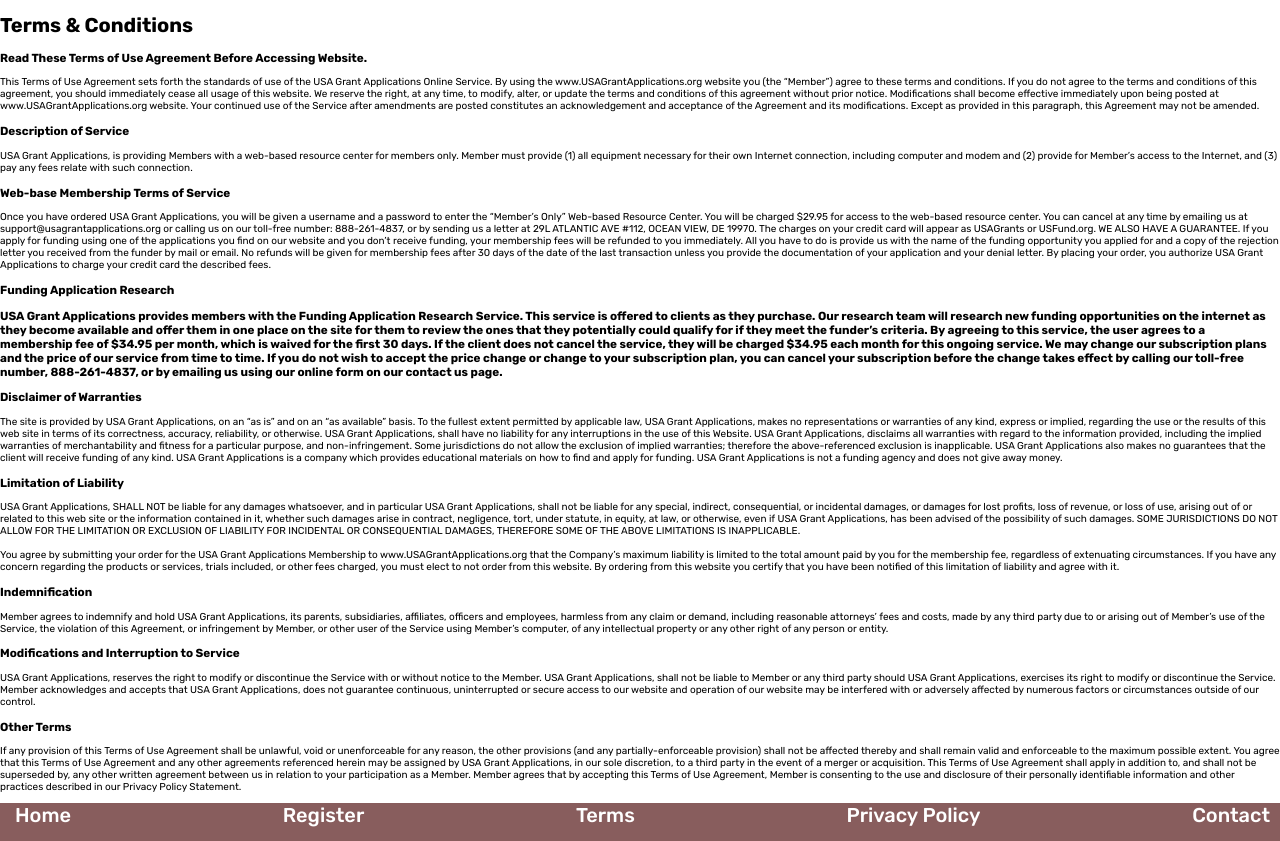
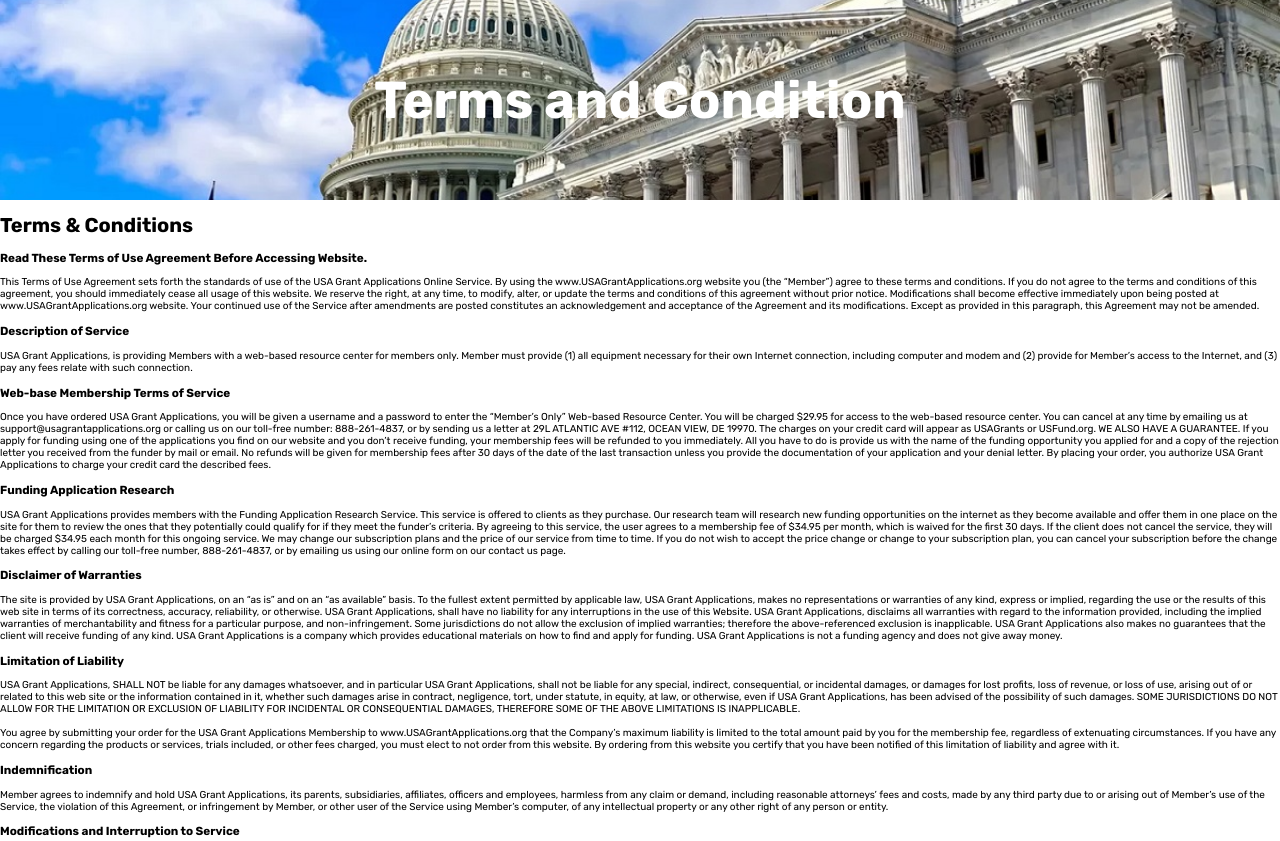
Before and after one commit to parishcrook/usagrant, a plain HTML site: page terms.html in a window 1280 px wide. Shown: the top 841 px of the page. Drawn offline with Linux system fonts and the light colour scheme.

Commit message:
Update terms.html

```diff
--- a/terms.html
+++ b/terms.html
@@ -10,38 +10,48 @@
 <link href="https://fonts.googleapis.com/css2?family=Rubik:wght@400;500;700&display=swap" rel="stylesheet">
 </head>
 <body>
-    <h1>
+    <div class="hero-image">
+        <div class="hero-text">
+
+    <h1>Terms and Condition</h1>
+</div>
+</div>
+    <h1 class="heading-terms">
         Terms & Conditions
 
     </h1>
     <h3>Read These Terms of Use Agreement Before Accessing Website. </h3>
-    <p>This Terms of Use Agreement sets forth the standards of use of the USA Grant Applications Online Service. By using the www.USAGrantApplications.org website you (the “Member”) agree to these terms and conditions. If you do not agree to the terms and conditions of this agreement, you should immediately cease all usage of this website. We reserve the right, at any time, to modify, alter, or update the terms and conditions of this agreement without prior notice.  Modifications shall become effective immediately upon being posted at www.USAGrantApplications.org website.  Your continued use of the Service after amendments are posted constitutes an acknowledgement and acceptance of
+    <p class="p-terms">This Terms of Use Agreement sets forth the standards of use of the USA Grant Applications Online Service. By using the www.USAGrantApplications.org website you (the “Member”) agree to these terms and conditions. If you do not agree to the terms and conditions of this agreement, you should immediately cease all usage of this website. We reserve the right, at any time, to modify, alter, or update the terms and conditions of this agreement without prior notice.  Modifications shall become effective immediately upon being posted at www.USAGrantApplications.org website.  Your continued use of the Service after amendments are posted constitutes an acknowledgement and acceptance of
         the Agreement and its modifications. Except as provided in this paragraph, this Agreement may not be amended.</p>
 <h3>Description of Service</h3>
-<p>USA Grant Applications, is providing Members with a web-based resource center for members only. Member must provide (1)  all equipment necessary for their own Internet connection, including computer
+<p class="p-terms">USA Grant Applications, is providing Members with a web-based resource center for members only. Member must provide (1)  all equipment necessary for their own Internet connection, including computer
     and modem and (2) provide for Member’s access to the Internet, and (3) pay any fees relate with such connection.</p>
     <h3>Web-base Membership Terms of Service  </h3>
-    <p>Once you have ordered USA Grant Applications, you will be given a username and a password to enter the “Member’s Only” Web-based Resource Center. You will be charged $29.95 for access to the web-based resource center. You can cancel at any time by emailing us at support@usagrantapplications.org or calling us on our toll-free number: 888-261-4837, or by sending us a letter at 29L ATLANTIC AVE #112, OCEAN VIEW, DE 19970. The charges on your credit card will appear as USAGrants or USFund.org. WE ALSO HAVE A GUARANTEE. If you apply for funding using one of the applications you find on our website and you don’t receive funding, your membership fees will be refunded to you immediately. All you have to do is provide us with the name of the funding opportunity you applied for and a copy of the rejection letter you received from the funder by mail or email. No refunds will be given for membership fees after 30 days of the date of the last transaction unless you provide the documentation of your application and your denial letter. By placing your order, you authorize USA Grant Applications to charge your credit card the described fees.</p>
-<h3>Funding Application Research
-    <p>USA Grant Applications provides members with the Funding Application Research Service. This service is offered to clients as they purchase. Our research team will research new funding opportunities on the internet as they become available and offer them in one place on the site for them to review the ones that they potentially could qualify for if they meet the funder’s criteria. By agreeing to this service, the user agrees to a membership fee of $34.95 per month, which is waived for the first 30 days. If the client does not cancel the service, they will be charged $34.95 each month for this ongoing service. We may change our subscription plans and the price of our service from time to time. If you do not wish to accept the price change or change to your subscription plan, you can cancel your subscription before the change takes effect by calling our toll-free number, 888-261-4837, or by emailing us using our online form on our contact us page.</p>
+    <p class="p-terms">Once you have ordered USA Grant Applications, you will be given a username and a password to enter the “Member’s Only” Web-based Resource Center. You will be charged $29.95 for access to the web-based resource center. You can cancel at any time by emailing us at support@usagrantapplications.org or calling us on our toll-free number: 888-261-4837, or by sending us a letter at 29L ATLANTIC AVE #112, OCEAN VIEW, DE 19970. The charges on your credit card will appear as USAGrants or USFund.org. WE ALSO HAVE A GUARANTEE. If you apply for funding using one of the applications you find on our website and you don’t receive funding, your membership fees will be refunded to you immediately. All you have to do is provide us with the name of the funding opportunity you applied for and a copy of the rejection letter you received from the funder by mail or email. No refunds will be given for membership fees after 30 days of the date of the last transaction unless you provide the documentation of your application and your denial letter. By placing your order, you authorize USA Grant Applications to charge your credit card the described fees.</p>
+<h3>Funding Application Research</h3>
+    <p class="p-terms">USA Grant Applications provides members with the
+        Funding Application Research Service. This service is offered to clients as
+        they purchase. Our research team will research new funding opportunities on the internet as they become
+        available and offer them in one place on the site for them to review the ones that they potentially could qualify for if they meet the funder’s criteria. By agreeing to this service, the user agrees to a membership fee of $34.95 per month, which is waived for the first 30 days. If the client does not cancel the service, they will be charged $34.95 each month for this ongoing service. We may change our subscription plans and the price of our service from time to time. If you do not wish to accept the price change or change to your subscription plan, you can cancel your subscription before the change takes effect by calling our toll-free number,
+         888-261-4837, or by emailing us using our online form on our contact us page.</p>
 <h3>Disclaimer of Warranties
 
 </h3>
-<p>The site is provided by USA Grant Applications, on an “as is” and on an “as available” basis.  To the fullest extent permitted by applicable law, USA Grant Applications, makes no representations or warranties of any kind, express or implied, regarding the use or the results of this web site in terms of its correctness, accuracy, reliability, or otherwise.  USA Grant Applications, shall have no liability for any interruptions in the use of this Website.  USA Grant Applications, disclaims all warranties with regard to the information provided, including the implied warranties of merchantability and fitness for a particular purpose, and non-infringement.  Some jurisdictions do not allow the exclusion of implied warranties; therefore the above-referenced exclusion is inapplicable.  USA Grant Applications also makes no guarantees that the client will receive funding of any kind.  USA Grant Applications is a company which provides educational materials on how to find and apply for funding.  USA Grant Applications is not a funding agency and does not give away money.
+<p class="p-terms"> The site is provided by USA Grant Applications, on an “as is” and on an “as available” basis.  To the fullest extent permitted by applicable law, USA Grant Applications, makes no representations or warranties of any kind, express or implied, regarding the use or the results of this web site in terms of its correctness, accuracy, reliability, or otherwise.  USA Grant Applications, shall have no liability for any interruptions in the use of this Website.  USA Grant Applications, disclaims all warranties with regard to the information provided, including the implied warranties of merchantability and fitness for a particular purpose, and non-infringement.  Some jurisdictions do not allow the exclusion of implied warranties; therefore the above-referenced exclusion is inapplicable.  USA Grant Applications also makes no guarantees that the client will receive funding of any kind.  USA Grant Applications is a company which provides educational materials on how to find and apply for funding.  USA Grant Applications is not a funding agency and does not give away money.
 
     </p>
     <h3>Limitation of Liability</h3>
-    <p>USA Grant Applications, SHALL NOT be liable for any damages whatsoever, and in particular USA Grant Applications, shall not be liable for any special, indirect, consequential, or incidental damages, or damages for lost profits, loss of revenue, or loss of use, arising out of or related to this web site or the information contained in it, whether such damages arise in contract, negligence, tort, under statute, in equity, at law, or otherwise, even if USA Grant Applications, has been advised of the possibility of such damages. SOME JURISDICTIONS DO NOT ALLOW FOR THE LIMITATION OR EXCLUSION OF LIABILITY FOR INCIDENTAL OR CONSEQUENTIAL DAMAGES, THEREFORE SOME OF THE ABOVE LIMITATIONS IS INAPPLICABLE.<br>
+    <p class="p-terms">USA Grant Applications, SHALL NOT be liable for any damages whatsoever, and in particular USA Grant Applications, shall not be liable for any special, indirect, consequential, or incidental damages, or damages for lost profits, loss of revenue, or loss of use, arising out of or related to this web site or the information contained in it, whether such damages arise in contract, negligence, tort, under statute, in equity, at law, or otherwise, even if USA Grant Applications, has been advised of the possibility of such damages. SOME JURISDICTIONS DO NOT ALLOW FOR THE LIMITATION OR EXCLUSION OF LIABILITY FOR INCIDENTAL OR CONSEQUENTIAL DAMAGES, THEREFORE SOME OF THE ABOVE LIMITATIONS IS INAPPLICABLE.<br>
     <br>You agree by submitting your order for the USA Grant Applications Membership to www.USAGrantApplications.org that the Company’s maximum liability is limited to the total amount paid by you for the membership fee, regardless of extenuating circumstances. If you have any concern regarding the products or services, trials included, or other fees charged, you must elect to not order from this website. By ordering from this website you certify that you have been notified of this limitation of liability and agree with it.
 </p>
 <h3>Indemnification</h3>
-<p>Member agrees to indemnify and hold USA Grant Applications, its parents, subsidiaries, affiliates, officers and employees, harmless from any claim or demand, including reasonable attorneys’ fees and costs, made by any third party due to or arising out of Member’s use of the Service, the violation of this Agreement, or infringement by Member, or other user of the Service using Member’s computer, of any intellectual property or any other right of any person or entity.</p>
+<p class="p-terms">Member agrees to indemnify and hold USA Grant Applications, its parents, subsidiaries, affiliates, officers and employees, harmless from any claim or demand, including reasonable attorneys’ fees and costs, made by any third party due to or arising out of Member’s use of the Service, the violation of this Agreement, or infringement by Member, or other user of the Service using Member’s computer, of any intellectual property or any other right of any person or entity.</p>
 <h3>Modifications and Interruption to Service</h3>
-<p>USA Grant Applications, reserves the right to modify or discontinue the Service with or without notice to the Member. USA Grant Applications, shall not be liable to Member or any third party should USA Grant Applications, exercises its right to modify or discontinue the Service. Member acknowledges and accepts that USA Grant Applications, does not guarantee continuous, uninterrupted or secure access to our website and operation of our website may be interfered with or adversely affected by numerous factors or circumstances outside of our control.</p>
+<p class="p-terms">USA Grant Applications, reserves the right to modify or discontinue the Service with or without notice to the Member. USA Grant Applications, shall not be liable to Member or any third party should USA Grant Applications, exercises its right to modify or discontinue the Service. Member acknowledges and accepts that USA Grant Applications, does not guarantee continuous, uninterrupted or secure access to our website and operation of our website may be interfered with or adversely affected by numerous factors or circumstances outside of our control.</p>
 <h3>Other Terms
 
 </h3>
-<p>If any provision of this Terms of Use Agreement shall be unlawful, void or unenforceable for any reason, the other provisions (and any partially-enforceable provision) shall not be affected thereby and shall remain valid and enforceable to the maximum possible extent.  You agree that this Terms of Use Agreement and any other agreements referenced herein may be assigned by USA Grant Applications, in our sole discretion, to a third party in the event of a merger or acquisition.  This Terms of Use Agreement shall apply in addition to, and shall not be superseded by, any other written agreement between us in relation to your participation as a Member.  Member agrees that by accepting this Terms of Use Agreement, Member is consenting to the use and disclosure of their personally identifiable information and other practices described in our Privacy Policy Statement.</p>
+<p class="p-terms">If any provision of this Terms of Use Agreement shall be unlawful, void or unenforceable for any reason, the other provisions (and any partially-enforceable provision) shall not be affected thereby and shall remain valid and enforceable to the maximum possible extent.  You agree that this Terms of Use Agreement and any other agreements referenced herein may be assigned by USA Grant Applications, in our sole discretion, to a third party in the event of a merger or acquisition.  This Terms of Use Agreement shall apply in addition to, and shall not be superseded by, any other written agreement between us in relation to your participation as a Member.  Member agrees that by accepting this Terms of Use Agreement, Member is consenting to the use and disclosure of their personally identifiable information and other practices described in our Privacy Policy Statement.</p>
 
     <footer>
         <ul class="foot-nav">
```
